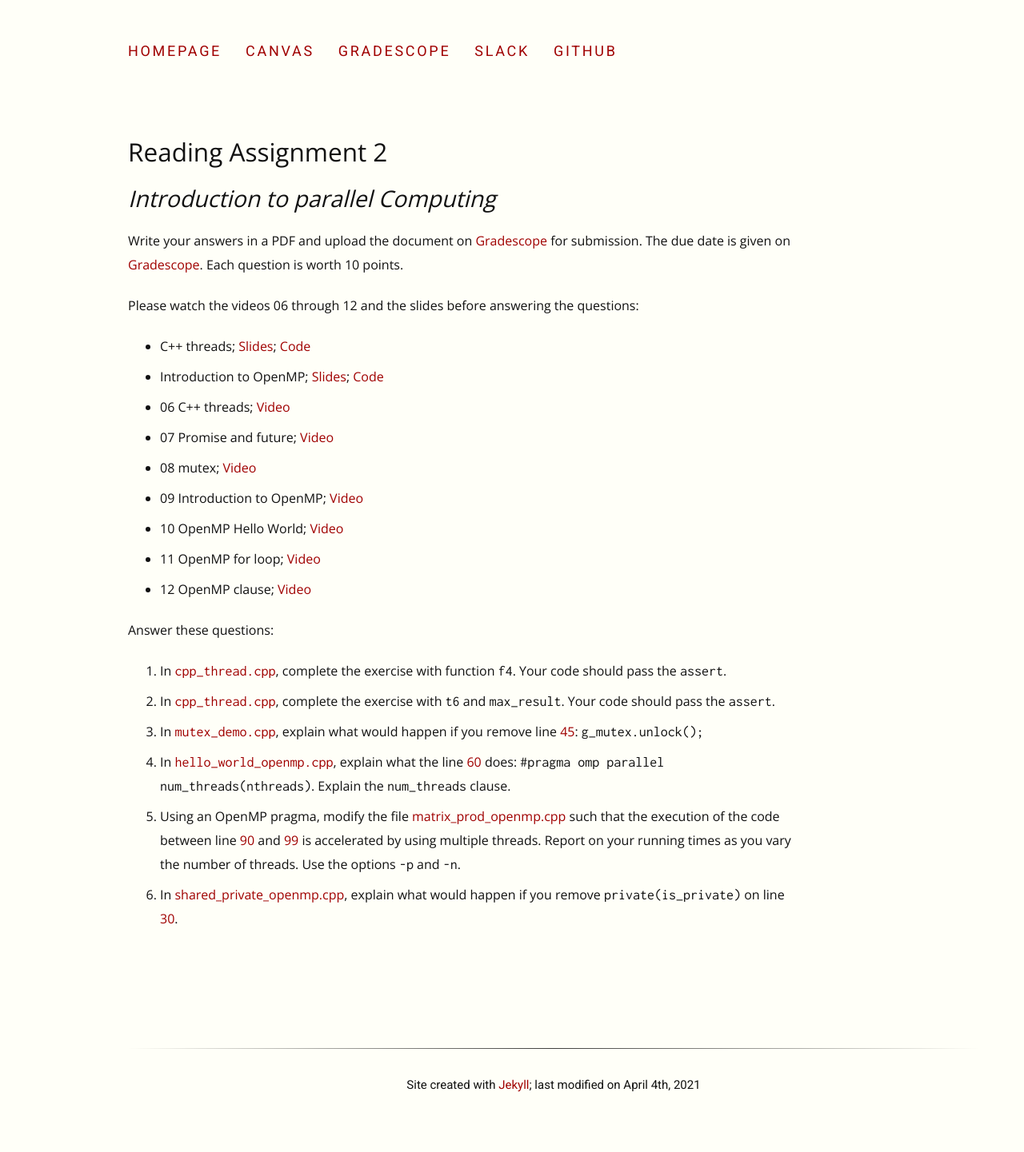
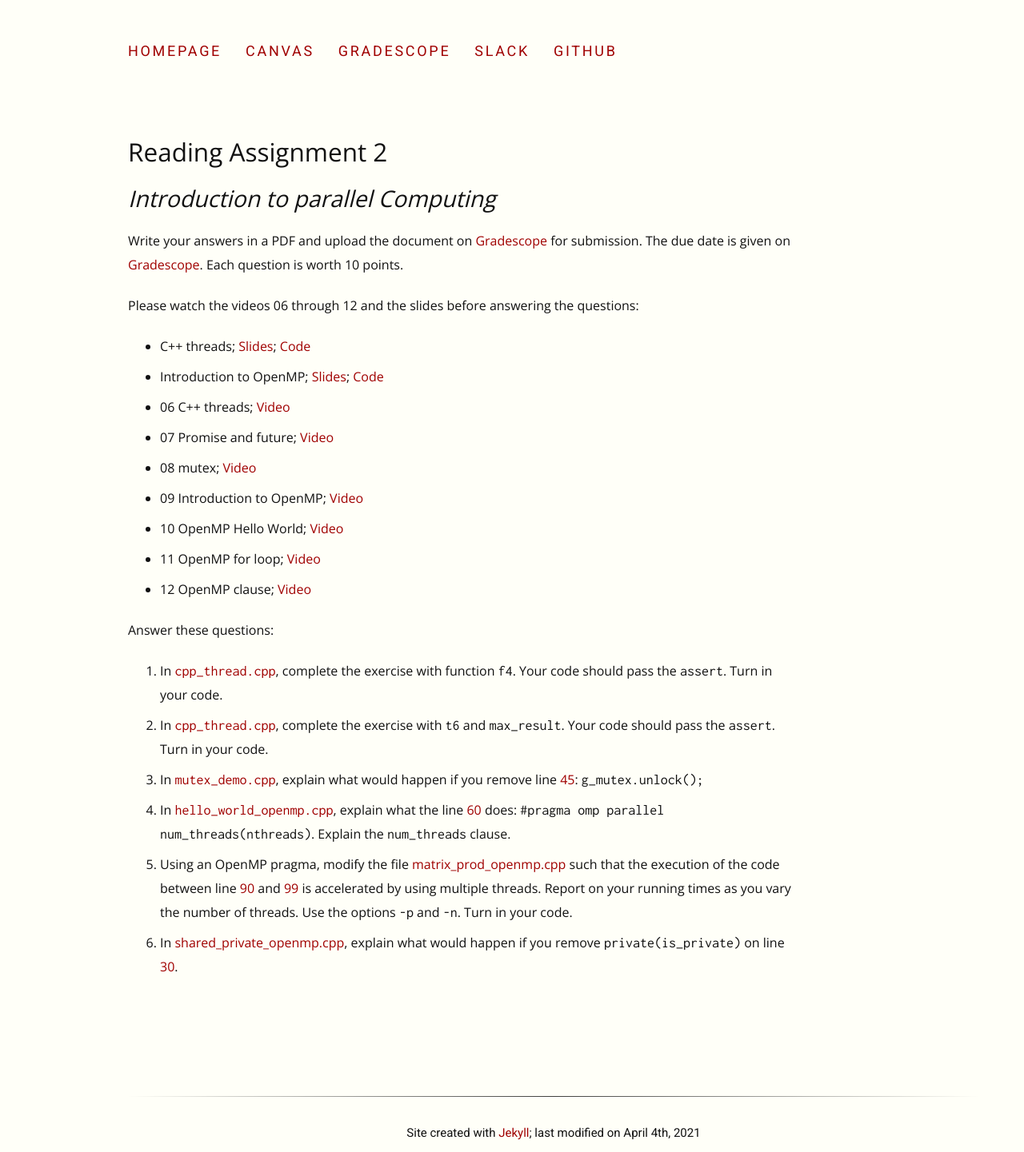
Before and after one commit to EricDarve/cme213-spring-2021, a Jekyll site: the page built from Reading Assignments/OpenMP.md, in a window 1280 px wide. Shown: the whole page at 80% size. Built offline with Jekyll 4.4.1, drawn with Linux system fonts in a browser that asks for light colours; before the commit the page ends 1381 px from its top, so only the background shows below that.

Commit message:
"turn in your code"

```diff
--- a/Reading Assignments/OpenMP.md
+++ b/Reading Assignments/OpenMP.md
@@ -21,9 +21,9 @@ Please watch the videos 06 through 12 and the slides before answering the questi
 
 Answer these questions:
 
-1. In [`cpp_thread.cpp`](https://github.com/EricDarve/cme213-spring-2021/blob/main/Code/Lecture_03/cpp_thread.cpp), complete the exercise with function `f4`. Your code should pass the `assert`.
-1. In [`cpp_thread.cpp`](https://github.com/EricDarve/cme213-spring-2021/blob/main/Code/Lecture_03/cpp_thread.cpp), complete the exercise with `t6` and `max_result`. Your code should pass the `assert`.
+1. In [`cpp_thread.cpp`](https://github.com/EricDarve/cme213-spring-2021/blob/main/Code/Lecture_03/cpp_thread.cpp), complete the exercise with function `f4`. Your code should pass the `assert`. Turn in your code.
+1. In [`cpp_thread.cpp`](https://github.com/EricDarve/cme213-spring-2021/blob/main/Code/Lecture_03/cpp_thread.cpp), complete the exercise with `t6` and `max_result`. Your code should pass the `assert`. Turn in your code.
 1. In [`mutex_demo.cpp`](https://github.com/EricDarve/cme213-spring-2021/blob/main/Code/Lecture_03/mutex_demo.cpp), explain what would happen if you remove line [45](https://github.com/EricDarve/cme213-spring-2021/blob/2d7be1e14b74ae9db66767db2ca473e620925b77/Code/Lecture_03/mutex_demo.cpp#L45): `g_mutex.unlock();`
 1. In [`hello_world_openmp.cpp`](https://github.com/EricDarve/cme213-spring-2021/blob/main/Code/Lecture_04/hello_world_openmp.cpp), explain what the line [60](https://github.com/EricDarve/cme213-spring-2021/blob/2d7be1e14b74ae9db66767db2ca473e620925b77/Code/Lecture_04/hello_world_openmp.cpp#L60) does: `#pragma omp parallel num_threads(nthreads)`. Explain the `num_threads` clause.
-1. Using an OpenMP pragma, modify the file [matrix_prod_openmp.cpp](`https://github.com/EricDarve/cme213-spring-2021/blob/main/Code/Lecture_04/matrix_prod_openmp.cpp`) such that the execution of the code between line [90](https://github.com/EricDarve/cme213-spring-2021/blob/2d7be1e14b74ae9db66767db2ca473e620925b77/Code/Lecture_04/matrix_prod_openmp.cpp#L90) and [99](https://github.com/EricDarve/cme213-spring-2021/blob/2d7be1e14b74ae9db66767db2ca473e620925b77/Code/Lecture_04/matrix_prod_openmp.cpp#L99) is accelerated by using multiple threads. Report on your running times as you vary the number of threads. Use the options `-p` and `-n`.
+1. Using an OpenMP pragma, modify the file [matrix_prod_openmp.cpp](`https://github.com/EricDarve/cme213-spring-2021/blob/main/Code/Lecture_04/matrix_prod_openmp.cpp`) such that the execution of the code between line [90](https://github.com/EricDarve/cme213-spring-2021/blob/2d7be1e14b74ae9db66767db2ca473e620925b77/Code/Lecture_04/matrix_prod_openmp.cpp#L90) and [99](https://github.com/EricDarve/cme213-spring-2021/blob/2d7be1e14b74ae9db66767db2ca473e620925b77/Code/Lecture_04/matrix_prod_openmp.cpp#L99) is accelerated by using multiple threads. Report on your running times as you vary the number of threads. Use the options `-p` and `-n`. Turn in your code.
 1. In [shared_private_openmp.cpp](https://github.com/EricDarve/cme213-spring-2021/blob/main/Code/Lecture_04/shared_private_openmp.cpp), explain what would happen if you remove `private(is_private)` on line [30](https://github.com/EricDarve/cme213-spring-2021/blob/2d7be1e14b74ae9db66767db2ca473e620925b77/Code/Lecture_04/shared_private_openmp.cpp#L30).
```
